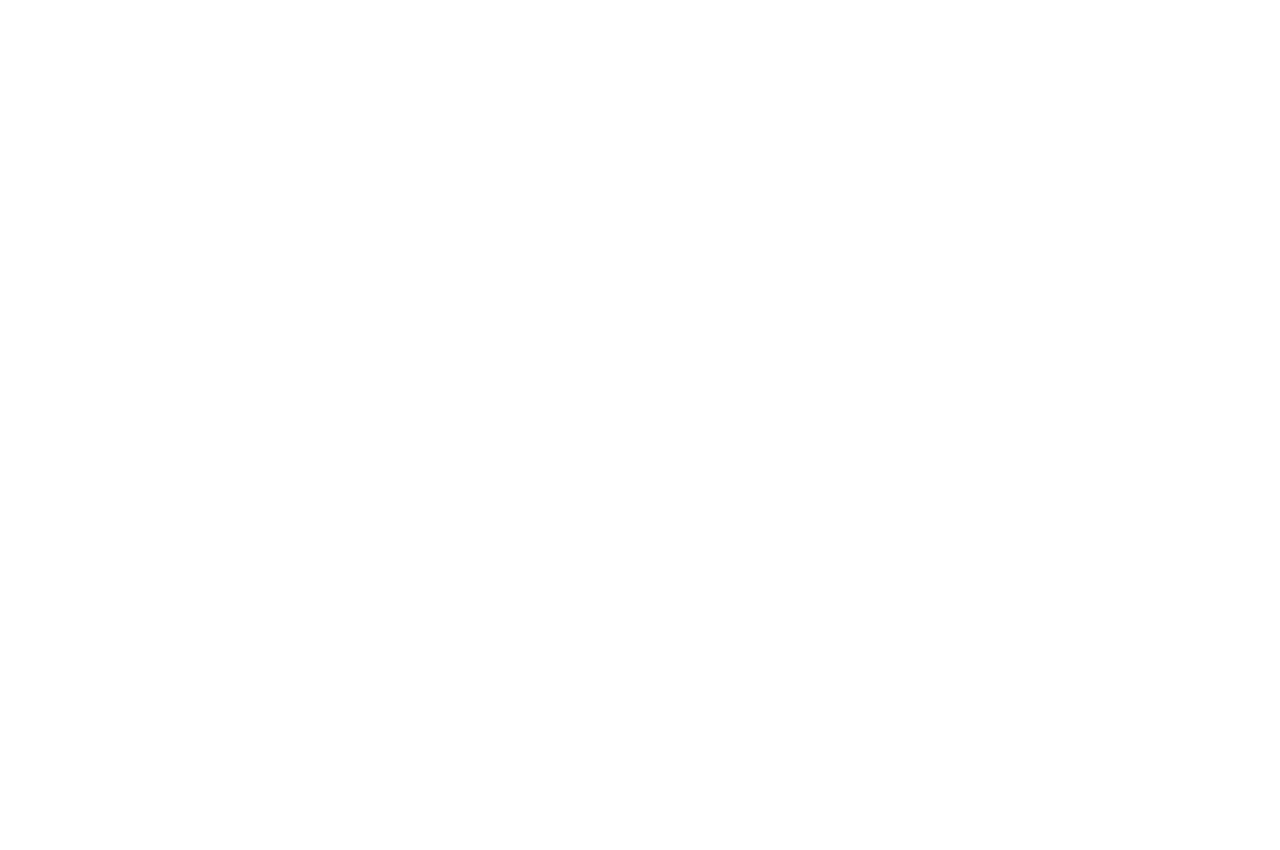
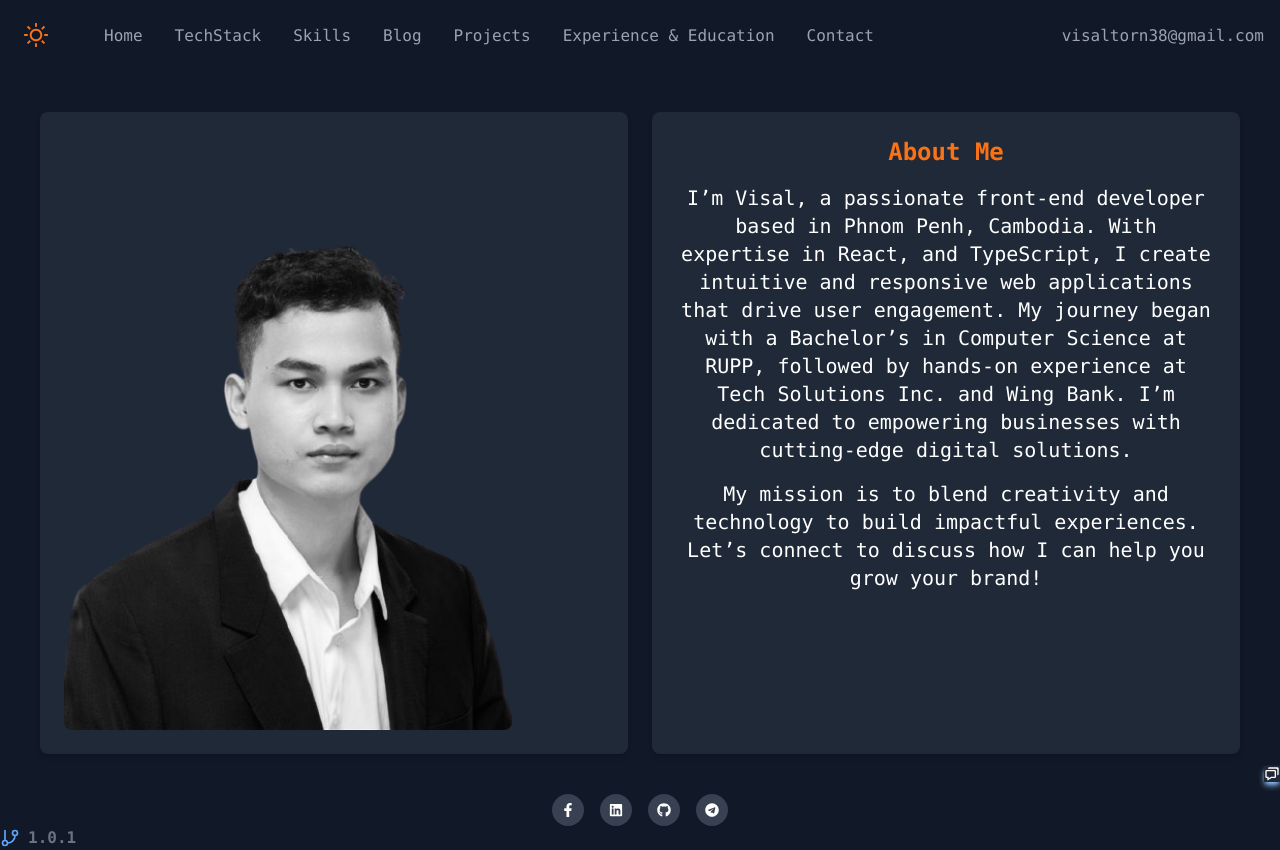
Before and after one commit to Thesal007-stack/portfolio, a React (Vite) app: page /about-me in a window 1280 px wide. Before the commit this address had no page. Before the commit the page ends 800 px from the top, so only its background shows below. Built offline with nearby package versions, Linux system fonts and the light colour scheme.

Commit message:
version 1.0.1

```diff
--- a/src/App.tsx
+++ b/src/App.tsx
@@ -9,6 +9,7 @@ import TechStack from "./modules/portfolio/components/pages/TechStack";
 import Blog from "./modules/portfolio/components/pages/Blog";
 import Projects from "./modules/portfolio/components/pages/Projects";
 import Contact from "./modules/portfolio/components/pages/Contact";
+import AboutMe from "./modules/portfolio/components/pages/AboutMe";
 
 const App: React.FC = () => {
   return (
@@ -25,6 +26,7 @@ const App: React.FC = () => {
               <Route path="/tech-stack" element={<TechStack />} />
               <Route path="/blog" element={<Blog />} />
               <Route path="/projects" element={<Projects />} />
+              <Route path="/about-me" element={<AboutMe />} />
               <Route path="/contact" element={<Contact />} />
 
             </Routes>
--- a/src/modules/portfolio/components/molecules/CallToAction.tsx
+++ b/src/modules/portfolio/components/molecules/CallToAction.tsx
@@ -6,7 +6,7 @@ type Props ={
   className?: string;
 }
 const CallToAction: React.FC<Props> = ({className}) => {
-  return <Button variant="primary" to="/experience-education" className={className}>About Me <span>→</span></Button>;
+  return <Button variant="primary" to="/about-me" className={className}>About Me <span>→</span></Button>;
 };
 
 export default CallToAction;
--- a/src/modules/portfolio/components/molecules/Header.tsx
+++ b/src/modules/portfolio/components/molecules/Header.tsx
@@ -102,6 +102,7 @@ const Header: React.FC = () => {
               TechStack
             </Link>
           </li>
+
           <li>
             <Link
               to="/skills"
@@ -149,6 +150,21 @@ const Header: React.FC = () => {
           </li>
           <li>
             <Link
+              to="/experience-education"
+              onClick={() => setIsMenuOpen(false)}
+              className={`block py-2 px-4 text-gray-400 hover:text-${
+                isDarkTheme ? "white" : "black"
+              } ${
+                location.pathname === "/experience-education"
+                  ? "bg-white text-black rounded-full transition-colors duration-300"
+                  : ""
+              }`}
+            >
+              Experience & Education
+            </Link>
+          </li>
+          <li>
+            <Link
               to="/contact"
               className={`block py-2 px-4 text-gray-400 hover:text-${
                 isDarkTheme ? "white" : "black"
--- a/src/modules/portfolio/components/organisms/HeroSection.tsx
+++ b/src/modules/portfolio/components/organisms/HeroSection.tsx
@@ -1,16 +1,18 @@
 import Image from "../atoms/Image";
 import Text from "../atoms/Text";
 import CallToAction from "../molecules/CallToAction";
-import CustomButton from "../atoms/custom-button";
 import { useTheme } from "../../../../shared/hooks/ThemeContext";
 import visal from "../../../../assets/visal1.png";
 import { motion } from "framer-motion";
+import { Link } from "react-router-dom";
+
 const HeroSection = () => {
   const { isDarkTheme } = useTheme();
 
   return (
     <section
-      className={`flex font-mono flex-col md:flex-row justify-center items-center gap-6 p-4 md:p-10  `}>
+      className={`flex font-mono flex-col md:flex-row justify-center items-center gap-6 p-4 md:p-10 `}
+    >
       <div className="w-full md:w-1/3 flex flex-col justify-center items-center space-y-4 md:items-start md:space-y-6">
         <motion.div
           initial={{ opacity: 0, y: 20 }}
@@ -54,15 +56,18 @@ const HeroSection = () => {
           className="w-full max-w-xs md:max-w-md rounded-lg shadow-md object-cover"
         />
         <motion.div
-          className={`absolute inset-0 bg-${
-            isDarkTheme ? "black/30" : "white/30"
-          } rounded-lg flex items-center justify-center text-${
-            isDarkTheme ? "white" : "black"
-          } opacity-0 hover:opacity-100 transition-opacity duration-300`}
+          className={`absolute inset-0 bg-${isDarkTheme ? "black/30" : "white/30"} rounded-lg flex items-center justify-center text-${isDarkTheme ? "white" : "black"} opacity-0 hover:opacity-100 transition-opacity duration-300`}
           initial={{ opacity: 0 }}
           whileHover={{ opacity: 1 }}
           transition={{ duration: 0.3 }}
         >
+          <Link
+            to="/about-me"
+            className="text-lg font-semibold hover:opacity-90 transition-opacity"
+            aria-label="View my profile"
+          >
+            View Profile
+          </Link>
         </motion.div>
       </motion.div>
 
@@ -100,7 +105,7 @@ const HeroSection = () => {
             variant="p"
             color={`${isDarkTheme ? "text-white" : "text-black"}`}
           >
-           I'm a front-end developer
+            I'm a front-end developer
           </Text>
         </motion.div>
         <motion.div
@@ -112,7 +117,14 @@ const HeroSection = () => {
             variant="p"
             color={`${isDarkTheme ? "text-white" : "text-black"}`}
           >
-          Need a developer to bring your ideas to life and grow your business? Let's work together!
+            Need a developer to bring your ideas to life and grow your business?{' '}
+            <Link
+              to="/contact"
+              className={`${isDarkTheme ? "text-blue-400 hover:text-blue-300" : "text-blue-600 hover:text-blue-700"} underline transition-colors duration-300`}
+              aria-label="Contact me"
+            >
+              Let's work together!
+            </Link>
           </Text>
         </motion.div>
         <motion.div
@@ -120,7 +132,18 @@ const HeroSection = () => {
           animate={{ opacity: 1, x: 0 }}
           transition={{ duration: 0.8, delay: 1.6 }}
         >
-          <CustomButton>Download CV</CustomButton>
+          <a
+            href="/resume.pdf"
+            download="resume.pdf"
+            className={`inline-block ${
+              isDarkTheme
+                ? "!bg-red-500 text-white hover:!bg-red-600"
+                : "!bg-red-500 text-white hover:!bg-red-600"
+            } px-4 py-2 rounded-md font-semibold transition-colors duration-300`}
+            aria-label="Download CV"
+          >
+            Download CV
+          </a>
         </motion.div>
       </div>
     </section>
--- /dev/null
+++ b/src/modules/portfolio/components/pages/AboutMe.tsx
@@ -0,0 +1,69 @@
+import React from "react";
+import DefaultLayout from "../templates/DefaultLayout";
+import Card from "../atoms/Card";
+import Image from "../atoms/Image";
+import Text from "../atoms/Text";
+import { motion } from "framer-motion";
+import visal from "../../../../assets/visal1.png";
+import { useTheme } from "../../../../shared/hooks/ThemeContext";
+
+const About: React.FC = () => {
+  const { isDarkTheme } = useTheme();
+
+  return (
+    <DefaultLayout>
+      <section
+        className={`flex-1 w-full `}
+      >
+        <div className="p-4 md:p-6 lg:p-10">
+          <motion.div
+            initial={{ opacity: 0, y: 20 }}
+            animate={{ opacity: 1, y: 0 }}
+            transition={{ duration: 0.8 }}
+            className="grid grid-cols-1 md:grid-cols-2 gap-6"
+          >
+            <Card
+              className={`p-6 rounded-lg shadow-md ${
+                isDarkTheme ? "bg-gray-800 text-white" : "bg-gray-200 text-black"
+              }`}
+            >
+              <Image
+                src={visal}
+                alt="Visal Profile"
+                className="w-full max-w-xs md:max-w-md rounded-lg object-cover"
+              />
+            </Card>
+            <Card
+              className={`p-6 rounded-lg shadow-md ${
+                isDarkTheme ? "bg-gray-800 text-white" : "bg-gray-200 text-black"
+              }`}
+            >
+              <Text
+                variant="h2"
+                color={isDarkTheme ? "text-orange-500" : "text-yellow-500"}
+              >
+                About Me
+              </Text>
+              <Text
+                variant="p"
+                color={isDarkTheme ? "text-white" : "text-black"}
+                className="mt-4 text-lg md:text-xl"
+              >
+                I’m Visal, a passionate front-end developer based in Phnom Penh, Cambodia. With expertise in React, and TypeScript, I create intuitive and responsive web applications that drive user engagement. My journey began with a Bachelor’s in Computer Science at RUPP, followed by hands-on experience at Tech Solutions Inc. and Wing Bank. I’m dedicated to empowering businesses with cutting-edge digital solutions.
+              </Text>
+              <Text
+                variant="p"
+                color={isDarkTheme ? "text-white" : "text-black"}
+                className="mt-4 text-lg md:text-xl"
+              >
+                My mission is to blend creativity and technology to build impactful experiences. Let’s connect to discuss how I can help you grow your brand!
+              </Text>
+            </Card>
+          </motion.div>
+        </div>
+      </section>
+    </DefaultLayout>
+  );
+};
+
+export default About;
--- a/src/modules/portfolio/components/pages/Blog.tsx
+++ b/src/modules/portfolio/components/pages/Blog.tsx
@@ -20,8 +20,8 @@ const Blog: React.FC = () => {
       icon: RocketOutlined,
     },
     {
-      title: "UI/UX Design",
-      description: "Intuitive designs to enhance user experience with Figma and Adobe XD.",
+      title: "Teaching Front-end and C++",
+      description: "Expert instruction in front-end development with React, TypeScript, and C++ programming for robust applications.",
       icon: BulbOutlined,
     },
     {
--- a/src/modules/portfolio/components/templates/DefaultLayout.tsx
+++ b/src/modules/portfolio/components/templates/DefaultLayout.tsx
@@ -19,7 +19,7 @@ const DefaultLayout: React.FC<LayoutProps> = ({ children }) => {
       <Header />
       <main className="flex-1">{children}</main>
       <SocialLinks />
-      <VersionModule version={"1.0.0"}/>
+      <VersionModule version={"1.0.1"}/>
     </div>
   );
 };
```
Also changed, not shown: src/assets/visal2.jpg (added), 1 other file (tests, documents, lock files or other folders).
